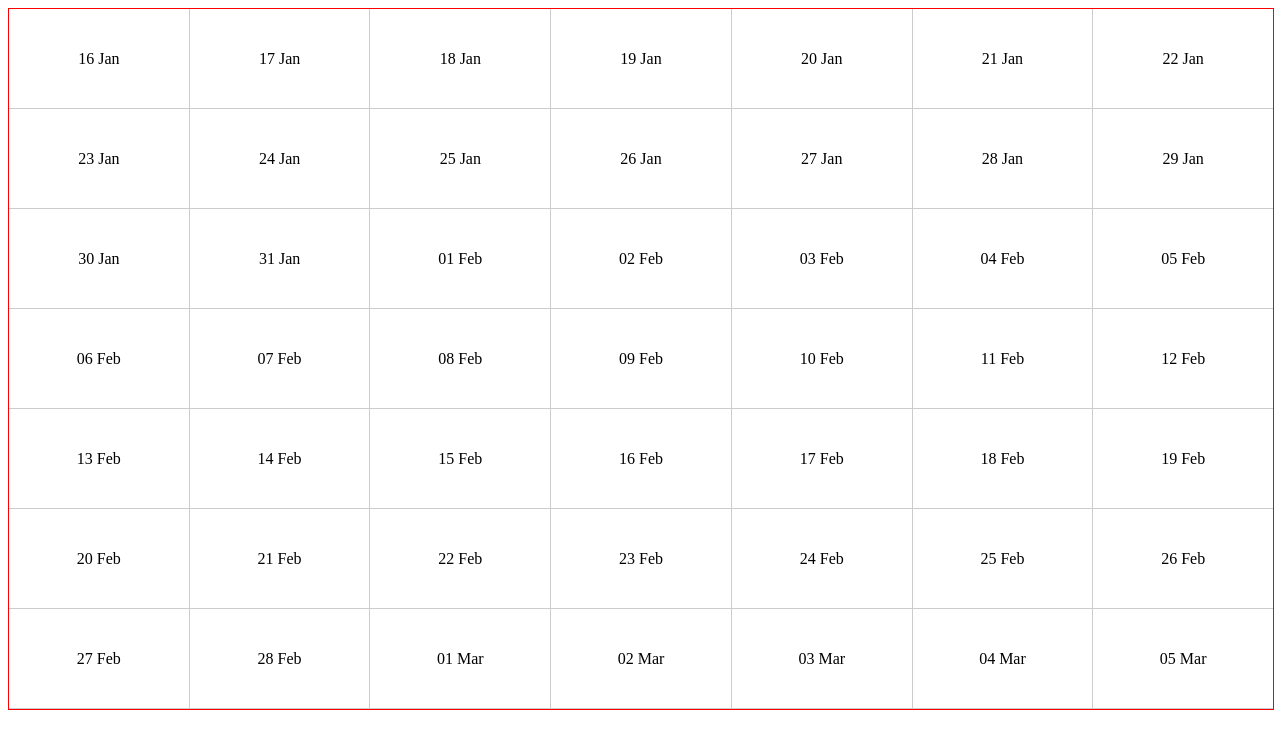
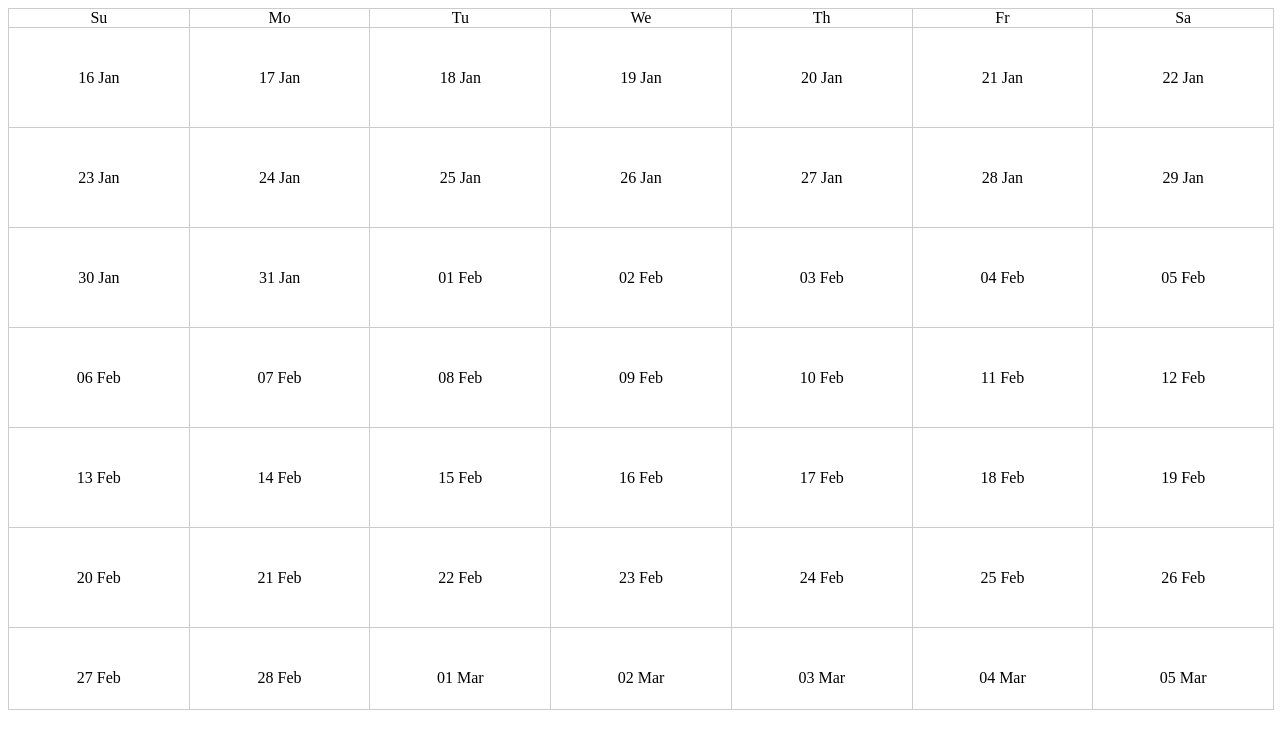
Before and after one commit to eden-lane/week-calendar, a React (Create React App) app: page / in a window 1280 px wide. Shown: the top 748 px of the page. Built offline with nearby package versions, Linux system fonts and the light colour scheme.

Commit message:
days of week

```diff
--- a/src/WeekCalendar/WeekCalendar.tsx
+++ b/src/WeekCalendar/WeekCalendar.tsx
@@ -25,7 +25,7 @@ export const WeekCalendar = <TData extends unknown>(props: Props<TData>) => {
 };
 
 const Root = styled.main`
-  border: 1px solid red;
+  border: 1px solid #ccc;
   height: 100%;
   width: 100%;
   overflow: hidden;
--- a/src/WeekCalendar/hooks/useVirtualized.tsx
+++ b/src/WeekCalendar/hooks/useVirtualized.tsx
@@ -12,15 +12,22 @@ type Props<T> = {
   itemSize: number;
   windowSize: number;
   renderItem(item: T, style: React.CSSProperties): ReactNode;
+  offscreenItems?: number;
 };
 
 const OFFSCREEN_ITEMS = 10;
 
 export const useVirtualized = <T extends unknown>(props: Props<T>) => {
-  const { items, itemSize, windowSize, renderItem } = props;
+  const {
+    items,
+    itemSize,
+    windowSize,
+    renderItem,
+    offscreenItems = OFFSCREEN_ITEMS
+  } = props;
 
   const visibleItemsCount =
-    Math.floor(windowSize / itemSize) + OFFSCREEN_ITEMS * 2;
+    Math.floor(windowSize / itemSize) + offscreenItems * 2;
   const containerStyle: React.CSSProperties = {
     height: `${(windowSize / itemSize + 4) * itemSize}px`,
     position: "relative"
@@ -31,25 +38,26 @@ export const useVirtualized = <T extends unknown>(props: Props<T>) => {
   const [to, setTo] = useState(Math.min(visibleItemsCount, items.length));
 
   useEffect(() => {
-    const from = Math.max(
-      0,
-      Math.floor(scrollTop / itemSize) - OFFSCREEN_ITEMS
-    );
+    const from = Math.max(0, Math.floor(scrollTop / itemSize) - offscreenItems);
     const to =
-      from + Math.min(visibleItemsCount, items.length) + OFFSCREEN_ITEMS;
+      from + Math.min(visibleItemsCount, items.length) + offscreenItems;
 
     setFrom(from);
     setTo(to);
-  }, [visibleItemsCount, items.length, scrollTop, itemSize]);
+  }, [visibleItemsCount, items.length, scrollTop, itemSize, offscreenItems]);
 
   const visibleItems = useMemo(() => {
-    return items.slice(from, to).map((item, index) =>
+    return items.slice(from, to);
+  }, [items, from, to]);
+
+  const visibleItemsRender = useMemo(() => {
+    return visibleItems.map((item, index) =>
       renderItem(item, {
         position: "absolute",
         top: `${(from + index) * itemSize}px`
       })
     );
-  }, [items, from, to, itemSize]);
+  }, [visibleItems, itemSize, from]);
 
   const onScroll = (ev) => {
     setScrollTop(ev.target.scrollTop);
@@ -58,6 +66,7 @@ export const useVirtualized = <T extends unknown>(props: Props<T>) => {
   return {
     containerStyle,
     visibleItems,
+    visibleItemsRender,
     onScroll
   };
 };
--- a/src/WeekCalendar/views/MonthView.tsx
+++ b/src/WeekCalendar/views/MonthView.tsx
@@ -54,7 +54,12 @@ export const MonthView = (props: Props) => {
     );
   };
 
-  const { containerStyle, visibleItems, onScroll } = useVirtualized<Date[]>({
+  const {
+    containerStyle,
+    visibleItems,
+    visibleItemsRender,
+    onScroll
+  } = useVirtualized<Date[]>({
     items: weeks,
     itemSize: DAY_HEIGHT,
     windowSize: height,
@@ -136,16 +141,37 @@ export const MonthView = (props: Props) => {
     }
   }, [weeks, height]);
 
+  useEffect(() => {
+    if (!visibleItems.length) {
+      return;
+    }
+
+    setDate(visibleItems[0][6]);
+  }, [visibleItems]);
+
   return (
     <>
-      <Root ref={rootRef} onScroll={handleScroll}>
-        <Container style={containerStyle}>{visibleItems}</Container>
-      </Root>
+      <DaysOfWeek>
+        {eachDayOfInterval({
+          start: startOfWeek(new Date()),
+          end: endOfWeek(new Date())
+        }).map((d) => (
+          <DayOfWeek>{format(d, "EEEEEE")}</DayOfWeek>
+        ))}
+      </DaysOfWeek>
+      <Days ref={rootRef} onScroll={handleScroll}>
+        <Container style={containerStyle}>{visibleItemsRender}</Container>
+      </Days>
     </>
   );
 };
 
-const Root = styled.div`
+const DaysOfWeek = styled.div`
+  display: flex;
+  overflow-y: scroll;
+`;
+
+const Days = styled.div`
   height: 100%;
   overflow-y: scroll;
 `;
@@ -158,6 +184,18 @@ const Week = styled.div`
   height: ${DAY_HEIGHT}px;
 `;
 
+const DayOfWeek = styled.div`
+  flex: 1 0;
+  display: flex;
+  justify-content: center;
+  align-items: center;
+
+  border-bottom: 1px solid #ccc;
+  & + & {
+    border-left: 1px solid #ccc;
+  }
+`;
+
 const Day = styled.div`
   flex: 1 0;
   display: flex;
```
